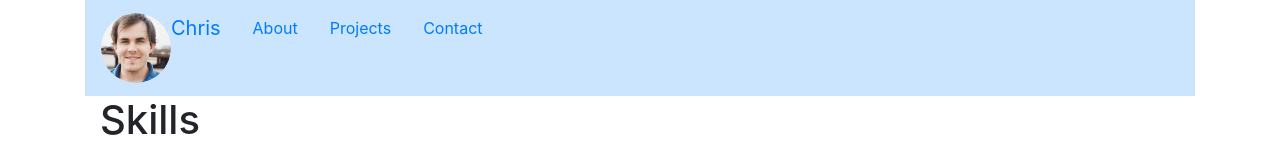
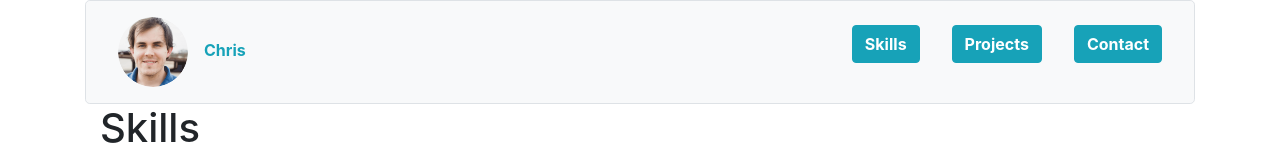
Before and after one commit to cconner57/Personal-Portfolio, a React (Create React App) app in the folder portfolio-site/: page / in a window 1280 px wide. Shown: the top 150 px of the page. Built offline with nearby package versions, Linux system fonts and the light colour scheme.

Commit message:
Finished Navbar

```diff
--- a/portfolio-site/package.json
+++ b/portfolio-site/package.json
@@ -6,6 +6,7 @@
     "@material-ui/core": "^4.5.2",
     "@material-ui/icons": "^4.5.1",
     "bootstrap": "^4.3.1",
+    "jquery": "^3.4.1",
     "react": "^16.11.0",
     "react-bootstrap": "^1.0.0-beta.14",
     "react-dom": "^16.11.0",
--- a/portfolio-site/src/App.css
+++ b/portfolio-site/src/App.css
@@ -1,11 +1,6 @@
-/* // Small devices (landscape phones, 576px and up)
-@media (min-width: 576px) { ... }
-
-// Medium devices (tablets, 768px and up)
-@media (min-width: 768px) { ... }
-
-// Large devices (desktops, 992px and up)
-@media (min-width: 992px) { ... }
-
-// Extra large devices (large desktops, 1200px and up)
-@media (min-width: 1200px) { ... } */
+.anchor {
+    display: block;
+    position: relative;
+    top: -100px;
+    visibility: hidden;
+}
--- a/portfolio-site/src/App.js
+++ b/portfolio-site/src/App.js
@@ -6,7 +6,7 @@ import Contact from './components/Contact/Contact'
 
 function App() {
   return (
-    <div class='container'>
+    <div class='container bg-white' data-spy="scroll" data-target="#navbar" data-offset="0">
 
       <Navbar/>
       <Skills/>
--- a/portfolio-site/src/components/Contact/Contact.js
+++ b/portfolio-site/src/components/Contact/Contact.js
@@ -1,10 +1,11 @@
 import React from 'react'
+import '../../App.css'
 
 function Contact () {
     return (
-        <div class='navbar alert-warning'>
-
-        <h1>Contact Me</h1>
+        <div class='container'  style={{height: 3000}}>
+            <span  id='contact' class="anchor"></span>
+            <h1>Contact Me</h1>
             <button type="button" class="btn btn-primary" data-toggle="modal" data-target="#exampleModal" data-whatever="@mdo">
                 <i class="fas fa-paper-plane fa-3x"/>
             </button>
--- a/portfolio-site/src/components/Navbar/Navbar.js
+++ b/portfolio-site/src/components/Navbar/Navbar.js
@@ -2,23 +2,24 @@ import React from 'react'
 
 function Navbar () {
     return (
-        <div class='navbar sticky-top alert-primary'>
-            <ul class='nav'>
-                <a href='...' class='navbar-brand nav-item'>
-                    <img src='/images/avatar/chris.png' alt='Chris' height="70" class='rounded-circle d-inline-block align-top'/>
-                    Chris
+        <div class="sticky-top">
+            <nav class="navbar bg-light border rounded-lg">
+                <a class='text-decoration-none text-info mr-auto pl-3' href='#home'>
+                    <img src='/images/avatar/chris.png' alt='Chris' height="70" class='rounded-circle d-inline-block'/>
+                    <span class='font-weight-bold pl-3'>Chris</span>
                 </a>
-                <li class='nav-item justify-content-end'>
-                    <a class='nav-link' href='...'>About</a>
-                </li>
-                <li class='nav-item justify-content-end'>
-                    <a class='nav-link' href='...'>Projects</a>
-                </li>
-                <li class='nav-item justify-content-end'>
-                    <a class='nav-link' href='...'>Contact</a>
-                </li>
-            </ul>
-
+                <div class="d-none d-md-flex">
+                    <p class="nav-item p-3">
+                        <a class="btn btn-info font-weight-bolder text-white" href="#skills">Skills</a>
+                    </p>
+                    <p class="nav-item p-3">
+                        <a class="btn btn-info font-weight-bolder text-white" href="#projects">Projects</a>
+                    </p>
+                    <p class="nav-item p-3">
+                        <a class="btn btn-info font-weight-bolder text-white" href="#contact">Contact</a>
+                    </p>
+                </div>
+            </nav>
         </div>
     )
 }
--- a/portfolio-site/src/components/Projects/Projects.js
+++ b/portfolio-site/src/components/Projects/Projects.js
@@ -1,5 +1,6 @@
 import React, { Component } from 'react'
 import Project from '../Projects/Project/Project'
+import '../../App.css'
 
 class Projects extends Component {
     render() {
@@ -12,7 +13,7 @@ class Projects extends Component {
 
         return (
             <div class='alert-danger'>
-
+                <span class="anchor" id="projects"></span>
                 <h1>Projects</h1>
 
                 <div>
--- a/portfolio-site/src/components/Skills/Skills.js
+++ b/portfolio-site/src/components/Skills/Skills.js
@@ -1,4 +1,5 @@
 import React, { Component } from 'react'
+import '../../App.css'
 
 class Skills extends Component {
     render() {
@@ -9,7 +10,8 @@ class Skills extends Component {
          });
 
          return (
-            <div className="container">
+            <div className="container" style={{height: 3000}}>
+                <span class="anchor" id="skills"></span>
                 <h1>Skills</h1>
                 <footer className="row">
                     <div className="col-xs-12 col-sm-6 col-md-6 col-lg-6">
```
Also changed, not shown: 1 other file (tests, documents, lock files or other folders).
